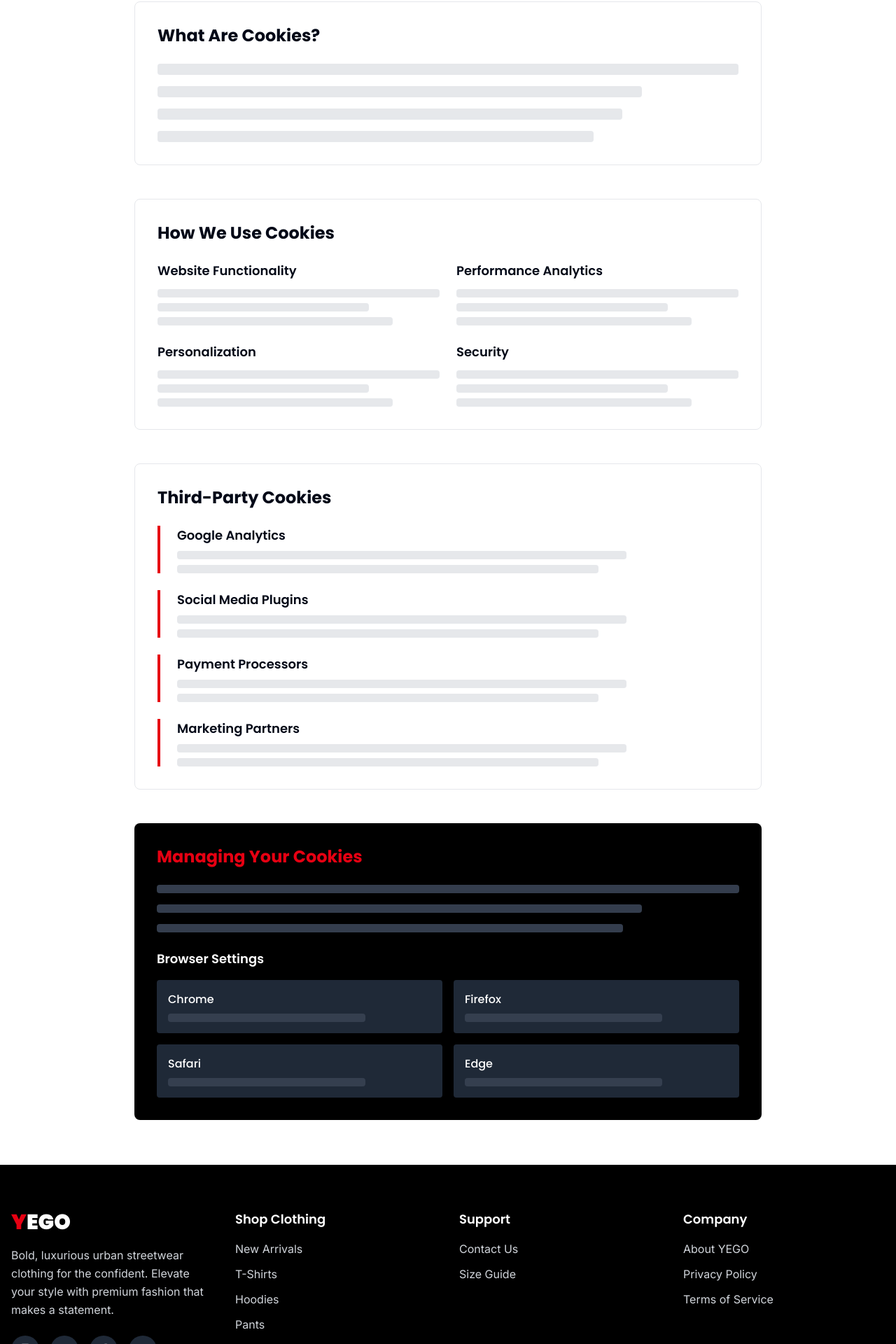
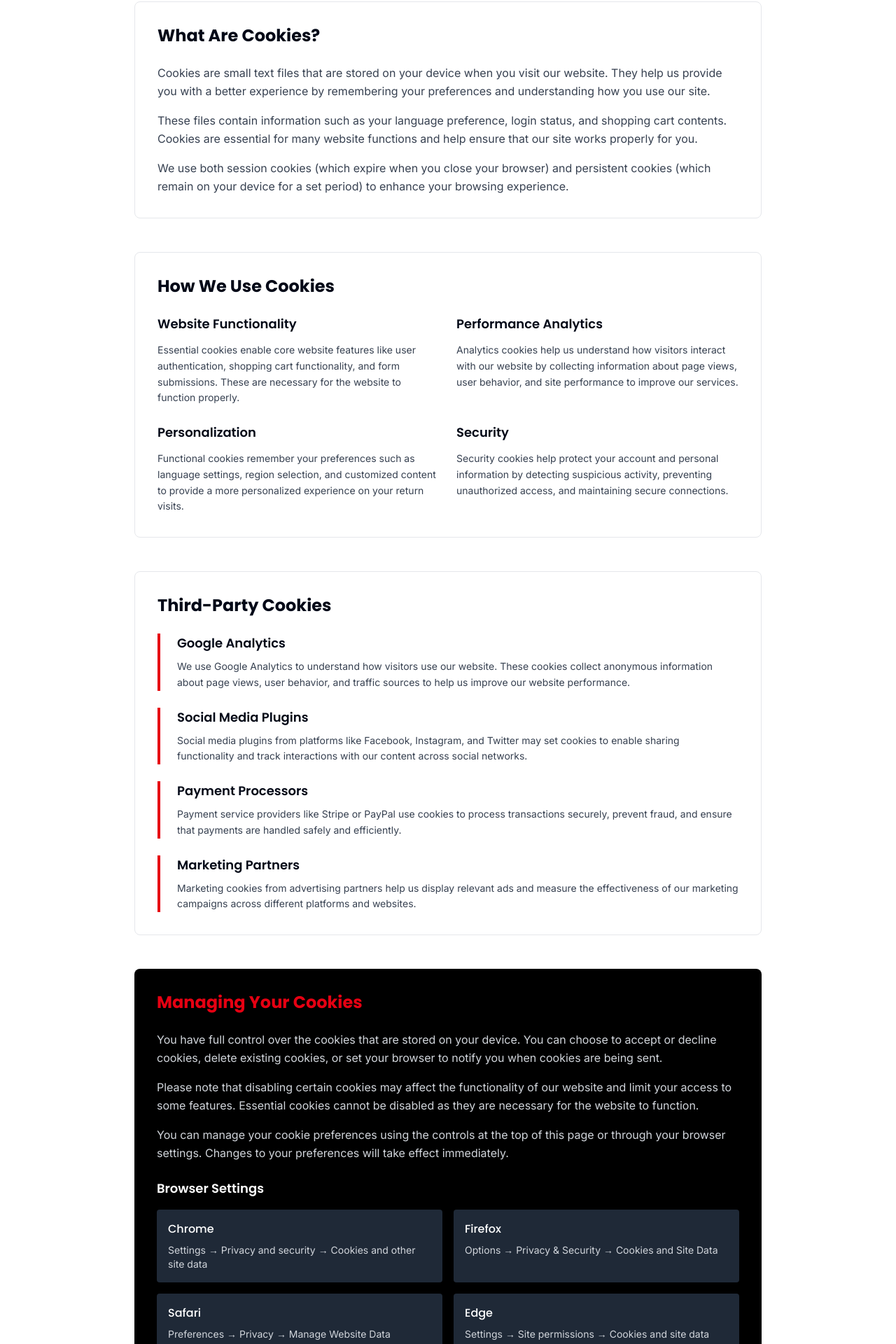
Before and after one commit to judeotine/yego, a React (Vite) app: page /cookies in a window 1280 px wide. Shown: the part 1166-3086 px from the top of the page at 70% size. Built offline with nearby package versions, Linux system fonts and the light colour scheme.

Commit message:
Enhance Cookies page with detailed cookie information and management instructions

```diff
--- a/src/pages/Cookies.tsx
+++ b/src/pages/Cookies.tsx
@@ -3,35 +3,73 @@ import { motion } from 'framer-motion';
 import { Cookie, Settings, Shield, Eye } from 'lucide-react';
 import { Button } from '@/components/ui/button';
 import { Switch } from '@/components/ui/switch';
+import { useState } from 'react';
+import { toast } from 'react-hot-toast';
 import Layout from '@/components/layout/Layout';
 
 const Cookies = () => {
+  const [cookiePreferences, setCookiePreferences] = useState({
+    essential: true,
+    analytics: false,
+    functional: false,
+    marketing: false,
+  });
+
   const cookieTypes = [
     {
       icon: Shield,
       title: 'Essential Cookies',
       description: 'Required for basic website functionality',
       required: true,
+      key: 'essential' as keyof typeof cookiePreferences,
     },
     {
       icon: Eye,
       title: 'Analytics Cookies',
       description: 'Help us understand how visitors use our website',
       required: false,
+      key: 'analytics' as keyof typeof cookiePreferences,
     },
     {
       icon: Settings,
       title: 'Functional Cookies',
       description: 'Enable enhanced functionality and personalization',
       required: false,
+      key: 'functional' as keyof typeof cookiePreferences,
     },
     {
       icon: Cookie,
       title: 'Marketing Cookies',
       description: 'Used to track visitors and display relevant ads',
       required: false,
+      key: 'marketing' as keyof typeof cookiePreferences,
     },
   ];
+
+  const handleCookieToggle = (key: keyof typeof cookiePreferences, value: boolean) => {
+    setCookiePreferences(prev => ({
+      ...prev,
+      [key]: value
+    }));
+  };
+
+  const handleSavePreferences = () => {
+    // Save preferences to localStorage
+    localStorage.setItem('yego-cookie-preferences', JSON.stringify(cookiePreferences));
+    toast.success('Cookie preferences saved successfully!');
+  };
+
+  const handleAcceptAll = () => {
+    const allAccepted = {
+      essential: true,
+      analytics: true,
+      functional: true,
+      marketing: true,
+    };
+    setCookiePreferences(allAccepted);
+    localStorage.setItem('yego-cookie-preferences', JSON.stringify(allAccepted));
+    toast.success('All cookies accepted!');
+  };
 
   return (
     <Layout>
@@ -88,7 +126,8 @@ const Cookies = () => {
                       </div>
                     </div>
                     <Switch
-                      defaultChecked={type.required}
+                      checked={cookiePreferences[type.key]}
+                      onCheckedChange={(checked) => handleCookieToggle(type.key, checked)}
                       disabled={type.required}
                     />
                   </motion.div>
@@ -96,10 +135,17 @@ const Cookies = () => {
               </div>
 
               <div className="flex justify-center space-x-4 mt-8">
-                <Button className="bg-yego-red hover:bg-red-700 font-poppins font-semibold">
+                <Button
+                  onClick={handleSavePreferences}
+                  className="bg-yego-red hover:bg-red-700 font-poppins font-semibold"
+                >
                   Save Preferences
                 </Button>
-                <Button variant="outline" className="border-yego-red text-yego-red hover:bg-yego-red hover:text-white">
+                <Button
+                  onClick={handleAcceptAll}
+                  variant="outline"
+                  className="border-yego-red text-yego-red hover:bg-yego-red hover:text-white"
+                >
                   Accept All
                 </Button>
               </div>
@@ -115,11 +161,21 @@ const Cookies = () => {
           >
             <div className="bg-white rounded-lg border border-gray-200 p-8">
               <h2 className="font-poppins font-bold text-2xl mb-6">What Are Cookies?</h2>
-              <div className="space-y-4">
-                <div className="w-full h-4 bg-gray-200 rounded animate-pulse"></div>
-                <div className="w-5/6 h-4 bg-gray-200 rounded animate-pulse"></div>
-                <div className="w-4/5 h-4 bg-gray-200 rounded animate-pulse"></div>
-                <div className="w-3/4 h-4 bg-gray-200 rounded animate-pulse"></div>
+              <div className="space-y-4 font-inter text-gray-700 leading-relaxed">
+                <p>
+                  Cookies are small text files that are stored on your device when you visit our website.
+                  They help us provide you with a better experience by remembering your preferences and
+                  understanding how you use our site.
+                </p>
+                <p>
+                  These files contain information such as your language preference, login status, and
+                  shopping cart contents. Cookies are essential for many website functions and help
+                  ensure that our site works properly for you.
+                </p>
+                <p>
+                  We use both session cookies (which expire when you close your browser) and persistent
+                  cookies (which remain on your device for a set period) to enhance your browsing experience.
+                </p>
               </div>
             </div>
           </motion.div>
@@ -134,16 +190,38 @@ const Cookies = () => {
             <div className="bg-white rounded-lg border border-gray-200 p-8">
               <h2 className="font-poppins font-bold text-2xl mb-6">How We Use Cookies</h2>
               <div className="grid grid-cols-1 md:grid-cols-2 gap-6">
-                {['Website Functionality', 'Performance Analytics', 'Personalization', 'Security'].map((purpose, index) => (
-                  <div key={purpose} className="space-y-3">
-                    <h3 className="font-poppins font-semibold text-lg">{purpose}</h3>
-                    <div className="space-y-2">
-                      <div className="w-full h-3 bg-gray-200 rounded animate-pulse"></div>
-                      <div className="w-3/4 h-3 bg-gray-200 rounded animate-pulse"></div>
-                      <div className="w-5/6 h-3 bg-gray-200 rounded animate-pulse"></div>
-                    </div>
-                  </div>
-                ))}
+                <div>
+                  <h3 className="font-poppins font-semibold text-lg mb-3">Website Functionality</h3>
+                  <p className="font-inter text-gray-700 text-sm leading-relaxed">
+                    Essential cookies enable core website features like user authentication,
+                    shopping cart functionality, and form submissions. These are necessary
+                    for the website to function properly.
+                  </p>
+                </div>
+                <div>
+                  <h3 className="font-poppins font-semibold text-lg mb-3">Performance Analytics</h3>
+                  <p className="font-inter text-gray-700 text-sm leading-relaxed">
+                    Analytics cookies help us understand how visitors interact with our website
+                    by collecting information about page views, user behavior, and site performance
+                    to improve our services.
+                  </p>
+                </div>
+                <div>
+                  <h3 className="font-poppins font-semibold text-lg mb-3">Personalization</h3>
+                  <p className="font-inter text-gray-700 text-sm leading-relaxed">
+                    Functional cookies remember your preferences such as language settings,
+                    region selection, and customized content to provide a more personalized
+                    experience on your return visits.
+                  </p>
+                </div>
+                <div>
+                  <h3 className="font-poppins font-semibold text-lg mb-3">Security</h3>
+                  <p className="font-inter text-gray-700 text-sm leading-relaxed">
+                    Security cookies help protect your account and personal information by
+                    detecting suspicious activity, preventing unauthorized access, and
+                    maintaining secure connections.
+                  </p>
+                </div>
               </div>
             </div>
           </motion.div>
@@ -158,15 +236,37 @@ const Cookies = () => {
             <div className="bg-white rounded-lg border border-gray-200 p-8">
               <h2 className="font-poppins font-bold text-2xl mb-6">Third-Party Cookies</h2>
               <div className="space-y-6">
-                {['Google Analytics', 'Social Media Plugins', 'Payment Processors', 'Marketing Partners'].map((service) => (
-                  <div key={service} className="border-l-4 border-yego-red pl-6">
-                    <h3 className="font-poppins font-semibold text-lg mb-2">{service}</h3>
-                    <div className="space-y-2">
-                      <div className="w-4/5 h-3 bg-gray-200 rounded animate-pulse"></div>
-                      <div className="w-3/4 h-3 bg-gray-200 rounded animate-pulse"></div>
-                    </div>
-                  </div>
-                ))}
+                <div className="border-l-4 border-yego-red pl-6">
+                  <h3 className="font-poppins font-semibold text-lg mb-2">Google Analytics</h3>
+                  <p className="font-inter text-gray-700 text-sm leading-relaxed">
+                    We use Google Analytics to understand how visitors use our website. These cookies
+                    collect anonymous information about page views, user behavior, and traffic sources
+                    to help us improve our website performance.
+                  </p>
+                </div>
+                <div className="border-l-4 border-yego-red pl-6">
+                  <h3 className="font-poppins font-semibold text-lg mb-2">Social Media Plugins</h3>
+                  <p className="font-inter text-gray-700 text-sm leading-relaxed">
+                    Social media plugins from platforms like Facebook, Instagram, and Twitter may
+                    set cookies to enable sharing functionality and track interactions with our content
+                    across social networks.
+                  </p>
+                </div>
+                <div className="border-l-4 border-yego-red pl-6">
+                  <h3 className="font-poppins font-semibold text-lg mb-2">Payment Processors</h3>
+                  <p className="font-inter text-gray-700 text-sm leading-relaxed">
+                    Payment service providers like Stripe or PayPal use cookies to process transactions
+                    securely, prevent fraud, and ensure that payments are handled safely and efficiently.
+                  </p>
+                </div>
+                <div className="border-l-4 border-yego-red pl-6">
+                  <h3 className="font-poppins font-semibold text-lg mb-2">Marketing Partners</h3>
+                  <p className="font-inter text-gray-700 text-sm leading-relaxed">
+                    Marketing cookies from advertising partners help us display relevant ads and
+                    measure the effectiveness of our marketing campaigns across different platforms
+                    and websites.
+                  </p>
+                </div>
               </div>
             </div>
           </motion.div>
@@ -181,20 +281,50 @@ const Cookies = () => {
             <h2 className="font-poppins font-bold text-2xl mb-6 text-yego-red">
               Managing Your Cookies
             </h2>
-            <div className="space-y-4 text-gray-300">
-              <div className="w-full h-3 bg-gray-700 rounded animate-pulse"></div>
-              <div className="w-5/6 h-3 bg-gray-700 rounded animate-pulse"></div>
-              <div className="w-4/5 h-3 bg-gray-700 rounded animate-pulse"></div>
+            <div className="space-y-4 font-inter text-gray-300 leading-relaxed">
+              <p>
+                You have full control over the cookies that are stored on your device. You can
+                choose to accept or decline cookies, delete existing cookies, or set your browser
+                to notify you when cookies are being sent.
+              </p>
+              <p>
+                Please note that disabling certain cookies may affect the functionality of our
+                website and limit your access to some features. Essential cookies cannot be
+                disabled as they are necessary for the website to function.
+              </p>
+              <p>
+                You can manage your cookie preferences using the controls at the top of this page
+                or through your browser settings. Changes to your preferences will take effect
+                immediately.
+              </p>
             </div>
             <div className="mt-6">
               <h3 className="font-poppins font-semibold text-lg mb-4">Browser Settings</h3>
               <div className="grid grid-cols-1 md:grid-cols-2 gap-4">
-                {['Chrome', 'Firefox', 'Safari', 'Edge'].map((browser) => (
-                  <div key={browser} className="bg-gray-800 rounded p-4">
-                    <h4 className="font-poppins font-medium mb-2">{browser}</h4>
-                    <div className="w-3/4 h-3 bg-gray-700 rounded animate-pulse"></div>
-                  </div>
-                ))}
+                <div className="bg-gray-800 rounded p-4">
+                  <h4 className="font-poppins font-medium mb-2">Chrome</h4>
+                  <p className="font-inter text-gray-300 text-sm">
+                    Settings → Privacy and security → Cookies and other site data
+                  </p>
+                </div>
+                <div className="bg-gray-800 rounded p-4">
+                  <h4 className="font-poppins font-medium mb-2">Firefox</h4>
+                  <p className="font-inter text-gray-300 text-sm">
+                    Options → Privacy & Security → Cookies and Site Data
+                  </p>
+                </div>
+                <div className="bg-gray-800 rounded p-4">
+                  <h4 className="font-poppins font-medium mb-2">Safari</h4>
+                  <p className="font-inter text-gray-300 text-sm">
+                    Preferences → Privacy → Manage Website Data
+                  </p>
+                </div>
+                <div className="bg-gray-800 rounded p-4">
+                  <h4 className="font-poppins font-medium mb-2">Edge</h4>
+                  <p className="font-inter text-gray-300 text-sm">
+                    Settings → Site permissions → Cookies and site data
+                  </p>
+                </div>
               </div>
             </div>
           </motion.div>
```
